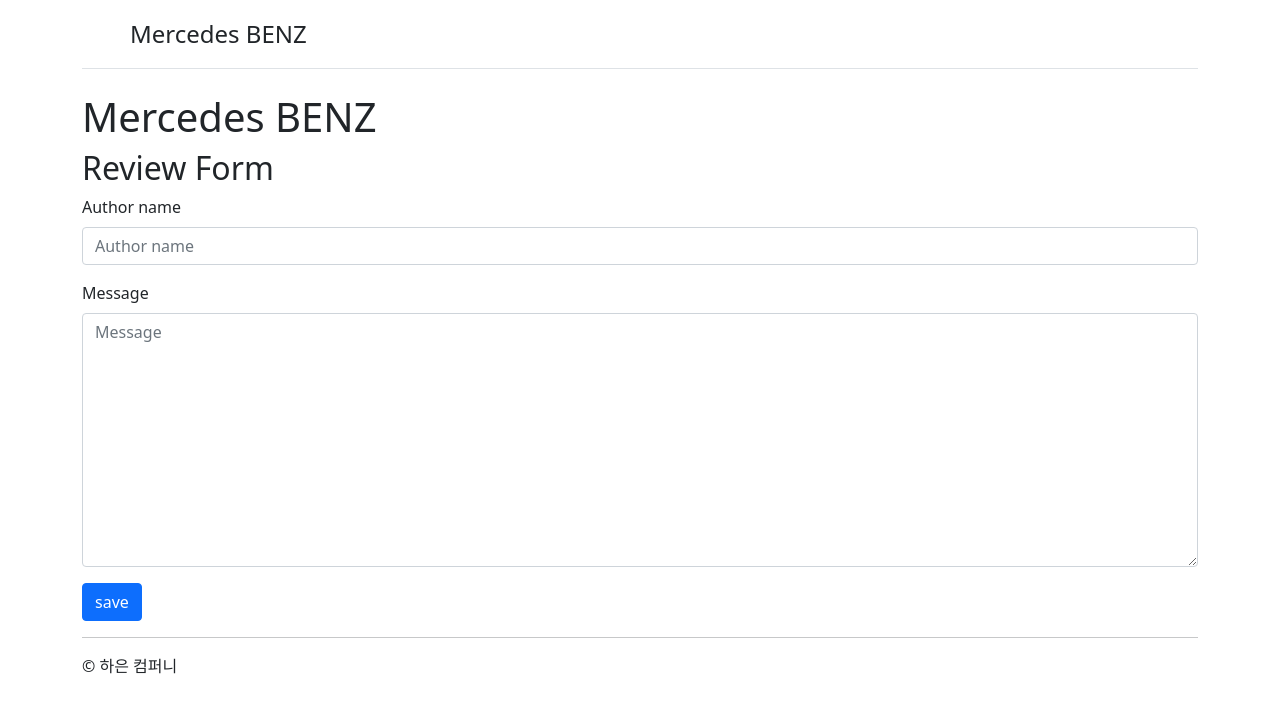
After one commit to KWONHAAAEUN/devops_cloud, a Django app: page /car/1/reviews/new in a window 1280 px wide. The commit adds this page. Shown: the top 713 px of the page. Run offline with Django 3.2, Linux system fonts and the light colour scheme; tables that the repository leaves empty hold one stand-in row (values such as "Sample post"); some libraries are stand-ins or nearby versions.

Commit message:
댓글 수정,작성 기능(전 커밋 urls와 변경 저장)

```diff
--- /dev/null
+++ b/myhomework20/car/forms.py
@@ -0,0 +1,8 @@
+from django import forms
+from car.models import Review
+
+
+class ReviewForm(forms.ModelForm):
+    class Meta:
+        model=Review
+        fields=["author_name","message"]
--- /dev/null
+++ b/myhomework20/car/templates/car/review_form.html
@@ -0,0 +1,11 @@
+{% extends "car/layout.html" %}
+{% load bootstrap5 %}
+
+{% block content %}
+    <h2>Review Form</h2>
+    <form action="" method="post" enctype="multipart/form-data">
+        {% csrf_token %}
+        {% bootstrap_form form %}
+        <input type="submit" value="save" class="btn btn-primary"/>
+    </form>
+{% endblock %}
--- a/myhomework20/car/templates/car/shop_detail.html
+++ b/myhomework20/car/templates/car/shop_detail.html
@@ -20,11 +20,17 @@
     {{ shop.option|linebreaks }}
 
     <h3>Review</h3>
+    <a href="{% url "car:review_new" shop.pk %}">댓글 작성</a>
     <ul>
         {% for review in review_list %}
             <li>
                 {{ review.message }}
                 by {{ review.author_name }}
+                at
+                <span title="{{ review.created_at }}">
+                    {{ review.created_at|timesince }}전
+                </span>
+                <a href="{% url "car:review_edit" shop.pk review.pk %}">Edit</a>
             </li>
         {% endfor %}
     </ul>
--- a/myhomework20/car/views.py
+++ b/myhomework20/car/views.py
@@ -1,7 +1,9 @@
 from django.http import HttpRequest, HttpResponse
-from django.shortcuts import render, get_object_or_404
+from django.shortcuts import render, get_object_or_404, redirect
 
-from car.models import Shop
+from car.forms import ReviewForm
+from car.models import Shop, Review
+
 
 def shop_list(request:HttpRequest)->HttpResponse:
     qs=Shop.objects.all()
@@ -29,3 +31,31 @@
         "tag_name": tag_name,
         "post_list":qs,
     })
+
+def review_new(request, shop_pk:int)->HttpResponse:
+    shop=Shop.objects.get(pk=shop_pk)
+    if request.method=="POST":
+        form=ReviewForm(request.POST,request.FILES)
+        if form.is_valid():
+            review=form.save(commit=False)
+            review.shop=shop
+            review.save()
+            return redirect("car:shop_detail",shop_pk)
+    else:
+        form=ReviewForm()
+    return render(request,"car/review_form.html",{
+        "form":form,
+    })
+
+def review_edit(request, shop_pk:int, pk:int)->HttpResponse:
+    review=get_object_or_404(Review,pk=pk)
+    if request.method == "POST":
+        form = ReviewForm(request.POST, request.FILES, instance=review)
+        if form.is_valid():
+            form.save()
+            return redirect("car:shop_detail", shop_pk)
+    else:
+        form = ReviewForm(instance=review)
+    return render(request,"car/review_form.html",{
+        "form":form,
+    })
--- a/myhomework20/myhomework20/settings.py
+++ b/myhomework20/myhomework20/settings.py
@@ -37,6 +37,7 @@
     'django.contrib.sessions',
     'django.contrib.messages',
     'django.contrib.staticfiles',
+    'bootstrap5',
     'car',
 ]
 if DEBUG:
--- a/myhomework20/myhomework20/urls.py
+++ b/myhomework20/myhomework20/urls.py
@@ -1,11 +1,16 @@
 from django.conf import settings
 from django.conf.urls.static import static
 from django.contrib import admin
+from django.shortcuts import redirect
 from django.urls import path, include
+
+def root(request):
+    return redirect("car:shop_list")
 
 urlpatterns = [
     path('admin/', admin.site.urls),
     path('car/',include('car.urls')),
+    path('', root, name="root"),
 ]
 
 urlpatterns += static(settings.MEDIA_URL,
--- a/myhomework20/requirements.txt
+++ b/myhomework20/requirements.txt
@@ -1,3 +1,4 @@
 django~=3.2.0
 pillow
 django-debug-toolbar
+django-bootstrap-v5
```
